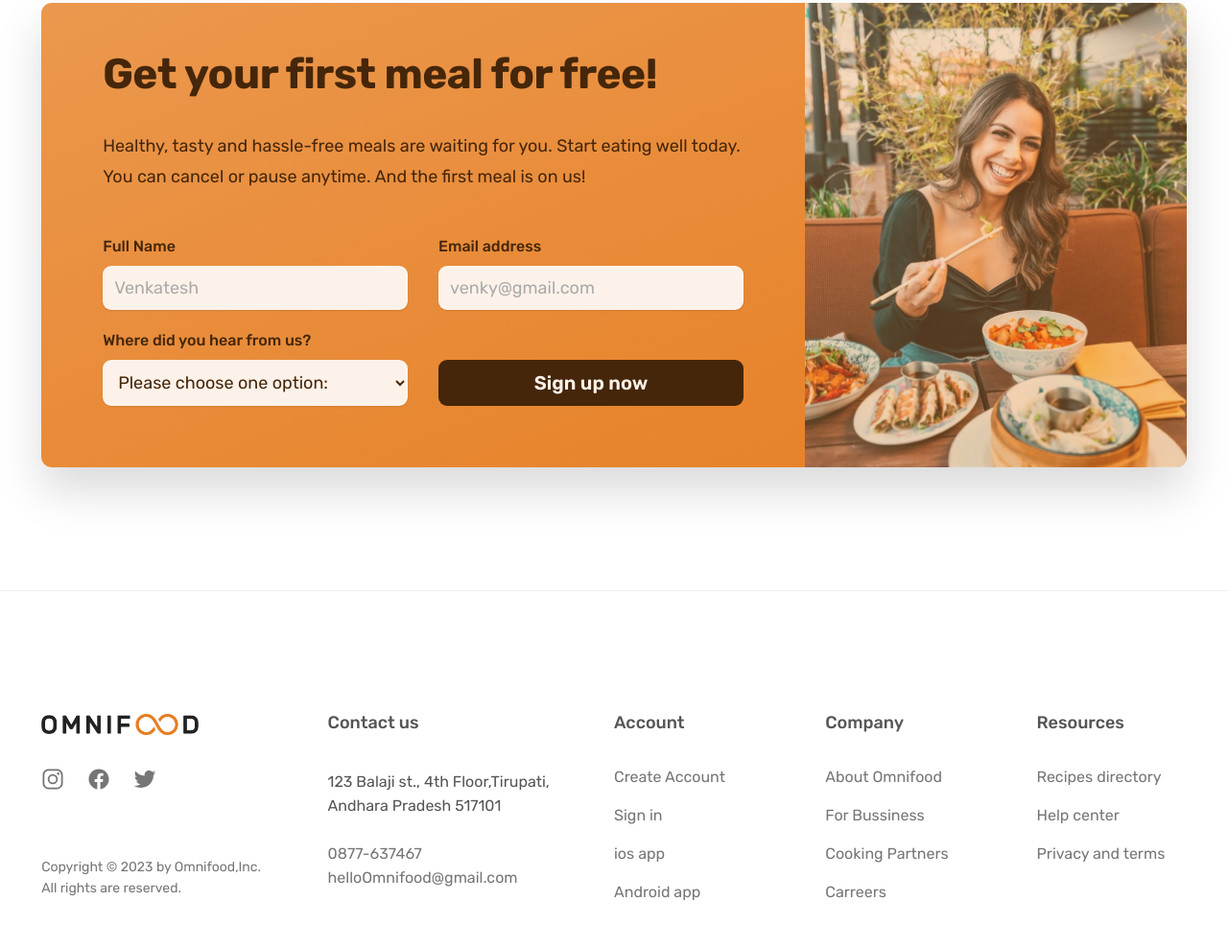
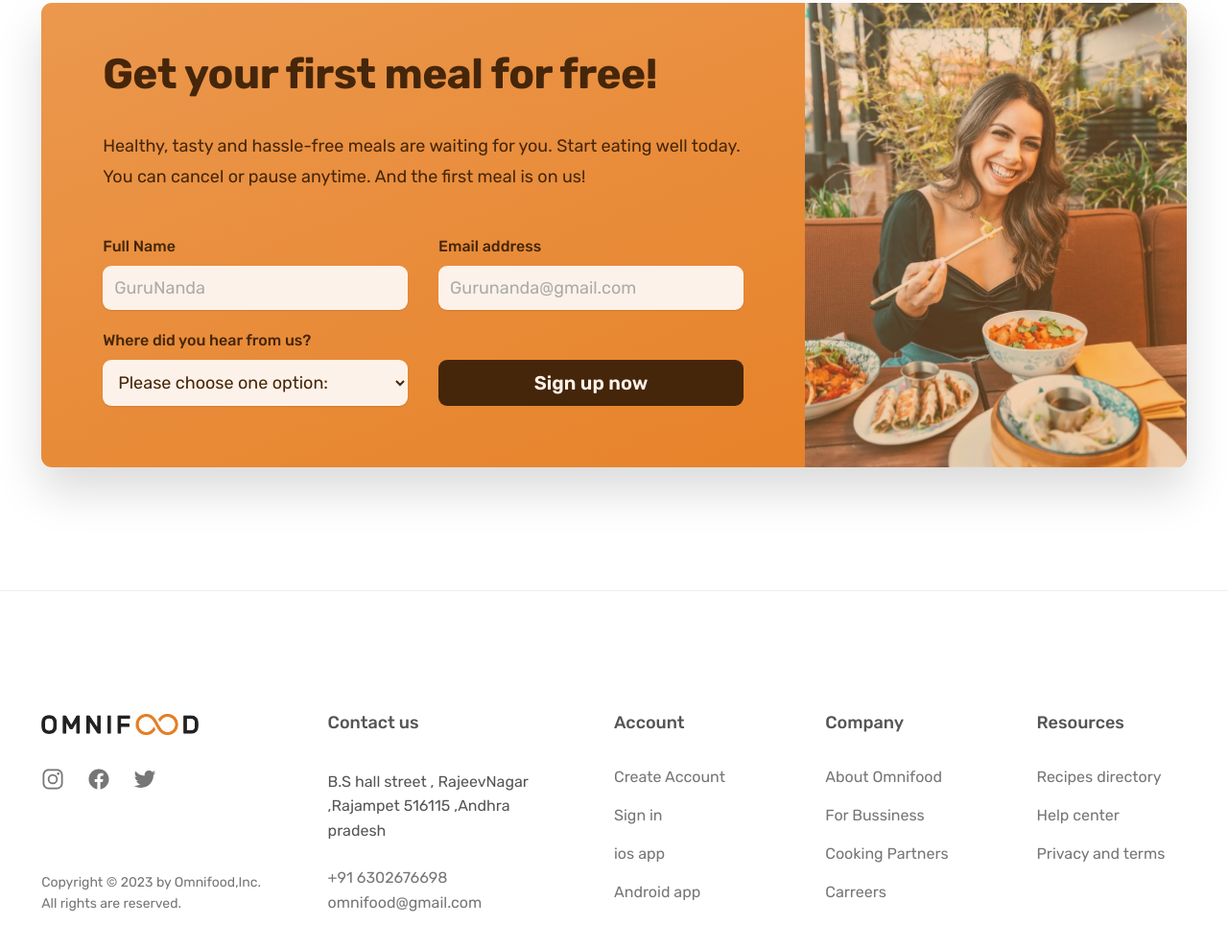
Before and after one commit to Gurunanda2312/Omnifood, a plain HTML site: page index.html in a window 1280 px wide. Shown: the part 5915-6904 px from the top of the page at 96% size. Drawn offline with nearby package versions, Linux system fonts and the light colour scheme.

Commit message:
updated html

```diff
--- a/index.html
+++ b/index.html
@@ -502,7 +502,7 @@
                   <input
                     id="full-name"
                     type="text"
-                    placeholder="Venkatesh"
+                    placeholder="GuruNanda"
                     required
                   />
                 </div>
@@ -511,7 +511,7 @@
                   <input
                     id="email"
                     type="email"
-                    placeholder="venky@gmail.com"
+                    placeholder="Gurunanda@gmail.com"
                     required
                   />
                 </div>
@@ -573,11 +573,11 @@
           <p class="footer-heading">Contact us</p>
           <address class="contacts">
             <p class="address">
-              123 Balaji st., 4th Floor,Tirupati, Andhara Pradesh 517101
+              B.S hall street , RajeevNagar ,Rajampet 516115 ,Andhra pradesh
             </p>
-            <a class="footer-link" href="tel:0877-637467">0877-637467</a>
-            <a class="footer-link" href="mailto:helloOmnifood@gmail.com"
-              >helloOmnifood@gmail.com</a
+            <a class="footer-link" href="tel:+916302676698">+91 6302676698</a>
+            <a class="footer-link" href="mailto:omnifood@gmail.com"
+              >omnifood@gmail.com</a
             >
           </address>
         </div>
```
